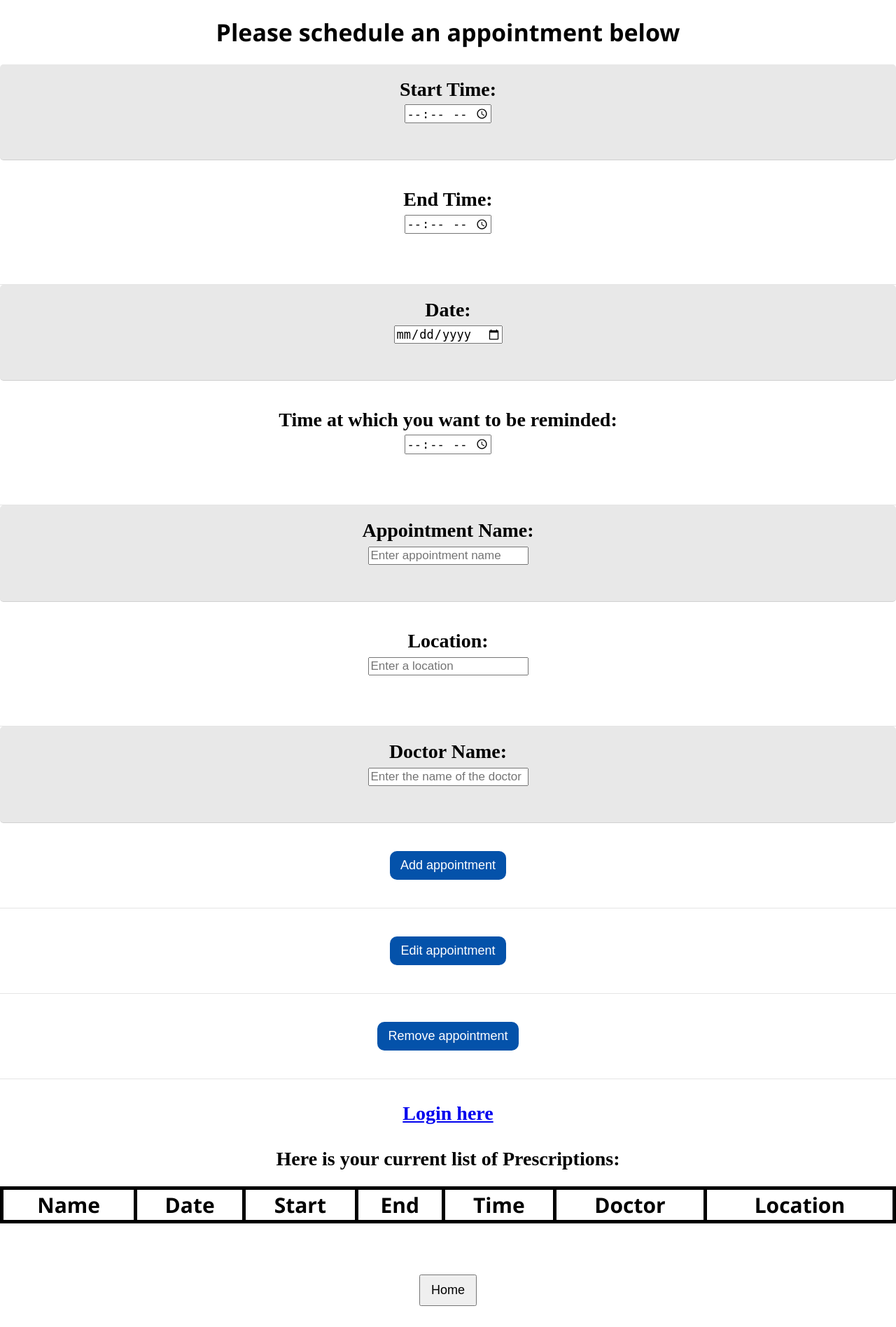
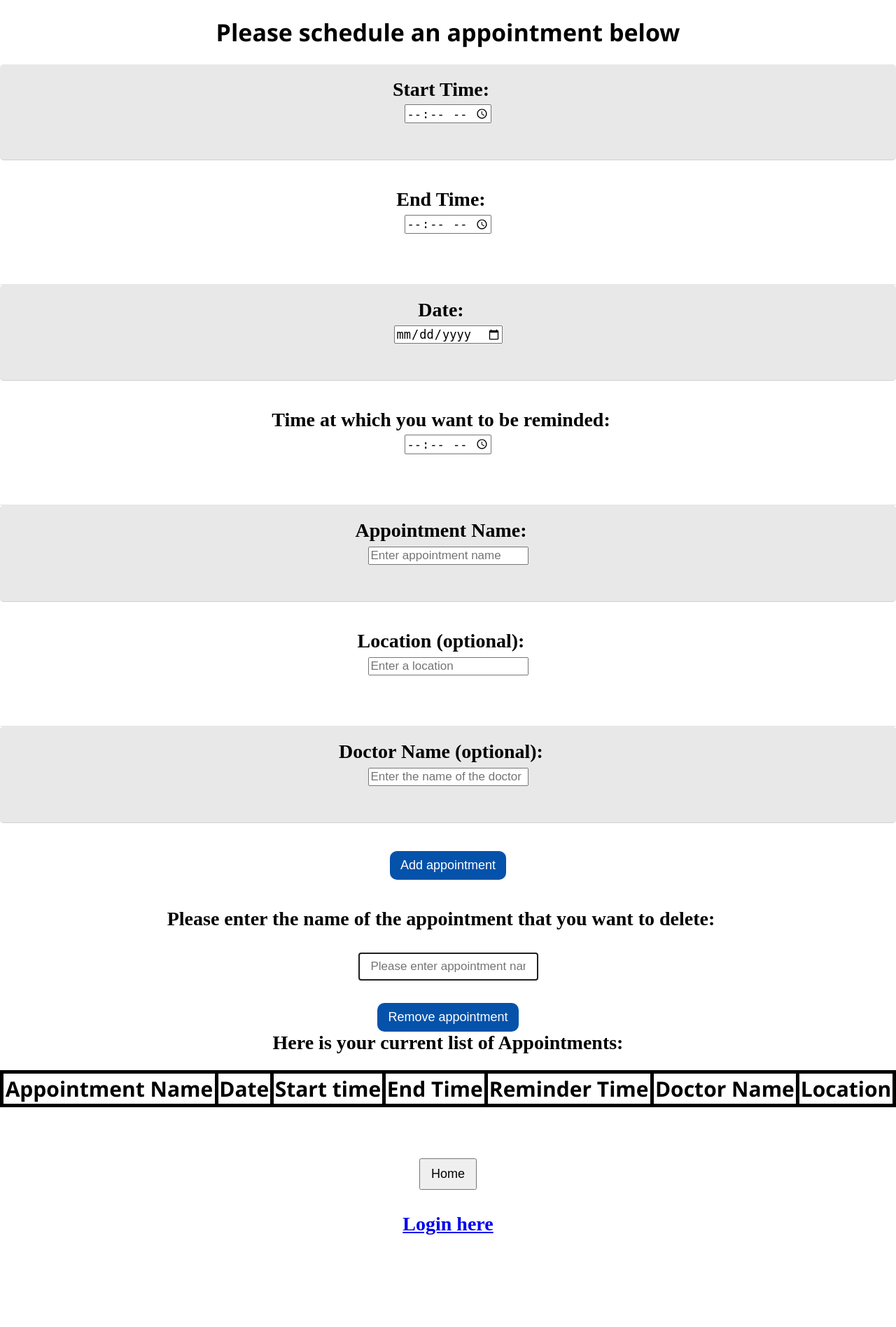
Before and after one commit to edwardjoreilly/Pill_Bottle_Scanner, a Flask app: page /appointments in a window 1280 px wide. Shown: the part 49-1945 px from the top of the page at 70% size. After the commit the page ends 1813 px from the top, so only its background shows below. Run offline with Flask 2, Linux system fonts and the light colour scheme; the visitor is signed in with stand-in values (Sample User, id 1); data that the repository does not hold is empty; some libraries are stand-ins or nearby versions.

Commit message:
Updated templates

```diff
--- a/templates/appointments.html
+++ b/templates/appointments.html
@@ -21,7 +21,6 @@
 		<link rel="stylesheet" href="/static/css/style.css"/>
 		<link rel="shortcut icon" href="#">
 		<link rel="stylesheet" href="/static/css/styleDisplayResults.css"/>
-		<script src="/static/JavaScript/script.js"></script>
 	</head>
 	<body>
 	<mid>
@@ -31,7 +30,6 @@
 		</header>
 		<h1>Please schedule an appointment below</h1>
 		<div class="b a">
-		<form name="form" "{{ url_for('appointments') }}" method="post" autocomplete="off">
 		<div class="form-group">
 			{% with messages = get_flashed_messages()  %}
 			{% if messages %}
@@ -48,80 +46,76 @@
 			{% endwith %}
 		</div>
 
+		<form action="{{ url_for('addApp') }}" method="POST" enctype="multipart/form-data" autocomplete="off" name="form">
 			<div class="form__fieldset xshadow">
-				<label for="starttime" class="form__label d">Start Time:</label><br>
+				<label for="starttime" class="form__label">Start Time:</label><br>
 				<input type="time" name="starttime" id="starttime" class="form__input" placeholder="Enter a start time" required/><br><br>
 			</div>
 
 			<div class="form__fieldset">
-				<label for="endtime" class="form__label d">End Time:</label><br>
+				<label for="endtime" class="form__label">End Time:</label><br>
 				<input type="time" name="endtime" id="endtime" class="form__input" placeholder="Enter an end time" required/><br><br>
 			</div>
 
 			<div class="form__fieldset xshadow">
-				<label for="date" class="form__label d">Date:</label><br>
+				<label for="date" class="form__label">Date:</label><br>
 				<input type="date" name="date" id="date" class="form__input" placeholder="Enter your last name" required/><br><br>
 			</div>
 
 			<div class="form__fieldset">
-				<label for="remindertime" class="form__label d">Time at which you want to be reminded:</label><br>
+				<label for="remindertime" class="form__label">Time at which you want to be reminded:</label><br>
 				<input type="time" name="remindertime" id="remindertime" class="form__input" placeholder="Enter a reminder time" required/><br><br>
 			</div>
 
 			<div class="form__fieldset xshadow">
-				<label for="appname" class="form__label d">Appointment Name:</label><br>
-				<input type="appname" name="appname" id="appname" class="form__input" placeholder="Enter appointment name" required/><br><br>
+				<label for="appname" class="form__label">Appointment Name:</label><br>
+				<input type="text" name="appname" id="appname" class="form__input" placeholder="Enter appointment name" required/><br><br>
 			</div>
 
 			<div class="form__fieldset">
-				<label for="location" class="form__label d">Location:</label><br>
-				<input type="location" name="location" id="location" class="form__input" placeholder="Enter a location" required/><br><br>
+				<label for="location" class="form__label">Location (optional):</label><br>
+				<input type="text" name="location" id="location" class="form__input" placeholder="Enter a location"/><br><br>
 			</div>
 
 			<div class="form__fieldset xshadow">
-				<label for="doctorname" class="form__label d">Doctor Name:</label><br>
-				<input type="doctorname" name="doctorname" id="doctorname" class="form__input" placeholder="Enter the name of the doctor" required/><br><br>
+				<label for="doctorname" class="form__label">Doctor Name (optional):</label><br>
+				<input type="text" name="doctorname" id="doctorname" class="form__input" placeholder="Enter the name of the doctor"/><br><br>
 			</div>
 
 			<div class="form__fieldset">
 				<input class="form__submit form__input" type="submit" value="Add appointment" />
 			</div>
+		</form>
 
-			<div class="form__fieldset">
-				<input class="form__submit form__input" type="submit" value="Edit appointment" />
+		<form action="{{ url_for('deleteApp') }}" method="POST" enctype="multipart/form-data" name="form">
+				<label for="appname" class="form__label">Please enter the name of the appointment that you want to delete:</label><br><br>
+				<input type="text" name="appname" placeholder="Please enter appointment name here" id="appname" class="form__submit form__input" required/><br><br>
+				<input class="form__submit form__input" type="submit" onclick="return confirm('Are you sure you want to delete this reminder?')" /value="Remove appointment" />
+		</form>
+
 	</div>
 
-			<div class="form__fieldset">
-				<input class="form__submit form__input" type="submit" value="Remove appointment" />
-			</div>
-
-			<div class="form-group">
-				<p style="padding:5px;">
-				<a href="{{ url_for('login') }}" class="btn btn-dark ">Login here</a></p>
-			</div>
-		</form>
-	</div>
-		<div class="b a">Here is your current list of Prescriptions:</div><br>
+		<div class="b a">Here is your current list of Appointments:</div><br>
 			<div class="table">
 				<table>
 					<tr>
-						<th>Name</th>
+						<th>Appointment Name</th>
 						<th>Date</th>
-						<th>Start</th>
-						<th>End</th>
-						<th>Time</th>
-						<th>Doctor</th>
+						<th>Start time</th>
+						<th>End Time</th>
+						<th>Reminder Time</th>
+						<th>Doctor Name</th>
 						<th>Location</th>
 					</tr>
 					{% for appointment in appointments %}
 					<tr>
-						<td>{{ appointments['appointmentname'] }}</td>
-						<td>{{ appointments['appdate'] }}</td>
-						<td>{{ appointments['starttime'] }}</td>
-						<td>{{ appointments['endtime'] }}</td>
-						<td>{{ appointments['remindertime'] }}</td>
-						<td>{{ appointments['doctorname'] }}</td>
-						<td>{{ appointments['location'] }}</td>
+						<td>{{ appointment['appointmentname'] }}</td>
+						<td>{{ appointment['appdate'] }}</td>
+						<td>{{ appointment['starttime'] }}</td>
+						<td>{{ appointment['endtime'] }}</td>
+						<td>{{ appointment['remindertime'] }}</td>
+						<td>{{ appointment['doctorname'] }}</td>
+						<td>{{ appointment['location'] }}</td>
 					</tr>
 					{% endfor %}
 				</table>
@@ -146,6 +140,10 @@
 				<input type="button" value="Home"/>
 			</a>
 		</div>
+		<div class="form-group b a">
+			<p style="padding:5px;">
+			<a href="{{ url_for('login') }}" class="btn btn-dark ">Login here</a></p>
+		</div>
 		<div style="height:30px"></div>
 	</div>
 	</mid>
--- a/templates/displayImage.html
+++ b/templates/displayImage.html
@@ -18,7 +18,7 @@
 			</div>
 		{% endif %}
 
-		<div class="form-group b" style="font-size:30px">
+		<div class="form-group" style="font-size:30px">
 			{% with messages = get_flashed_messages() %}
 				{% if messages %}
 					<ul>
@@ -37,7 +37,6 @@
 				<input class="btn" type="button" value="Home"/>
 			</a>
 		</div>
-	</div>
-	</mid>
+		</mid>
 	</body>
 </html>
--- a/templates/feedback.html
+++ b/templates/feedback.html
@@ -30,7 +30,7 @@
 	<p style="color:red; font-size: 20px; ">(Caution: If you have submitted the feedback before, the new feedback will replace the old one!)</p>
 
         <div class="shadow">
-            <form name="form" "{{ url_for('feedback') }}" method="post" autocomplete="off">
+            <form name="form" action="{{ url_for('feedback') }}" method="post" autocomplete="off">
                 <!-- <input type="text" name="feedback" id="feedback" class="form__input" placeholder="Please share your thoughts with us..." required/><br><br> -->
                 <!-- <textarea class="form__input" type="text" name="feedback" id="feedback" style="height:200px;" placeholder="Please share your thoughts with us..." required/></textarea> -->
                 <textarea class="textF" type="text" id="feedback" name="feedback" style="height:200px;" placeholder="Please share your thoughts with us..." required/></textarea>
--- a/templates/forgotpassword.html
+++ b/templates/forgotpassword.html
@@ -6,7 +6,8 @@
 		<link rel="stylesheet" href="/static/css/style.css"/>
 	</head>
 	<body onload="document.form.reset();">
-	<mid>
+			<mid>
+		<h3>Enter your email:</h3>
 	<div class="middle">
 		<header>
 			<div class="title">PBScanner</div>
@@ -17,6 +18,7 @@
 		</div>
 		<form action="{{ url_for('forgotpassword') }}" method="POST" name="form">
 			<div class="form__fieldset">
+				<label for="email" class="form__label">Email:</label><br>
 				<input type="email" name="email" placeholder="Email" id="email" class="form__input" required/><br><br>
 			</div>
 
@@ -35,7 +37,7 @@
 		{% endfor %}
 		{% endif %}
 		{% endwith %}
-		<a href="{{ url_for('home') }}" class="btn btn-dark " style="font-size:30px">Home</a>
+				<a href="{{ url_for('home') }}" class="btn btn-dark " style="font-size:30px">Home</a>
 	</div>
 	</mid>
 	</body>
--- a/templates/forgotusername.html
+++ b/templates/forgotusername.html
@@ -6,7 +6,8 @@
 		<link rel="stylesheet" href="/static/css/style.css"/>
 	</head>
 	<body onload="document.form.reset();">
-	<mid>
+			<mid>
+		<h3>Enter your email:</h3>
 	<div class="middle">
 		<header>
 			<div class="title">PBScanner</div>
@@ -17,6 +18,7 @@
 		</div>
 		<form action="{{ url_for('forgotusername') }}" method="POST" name="form">
 			<div class="form__fieldset">
+				<label for="email" class="form__label">Email:</label><br>
 				<input type="text" name="email" placeholder="Email" id="email" class="form__input" required/><br><br>
 			</div>
 
--- a/templates/resetpassword.html
+++ b/templates/resetpassword.html
@@ -7,7 +7,7 @@
 		<script src="/static/JavaScript/script.js"></script>
 	</head>
 	<body onload="document.form.reset();">
-	<mid>
+		<mid>
 	<div class="middle">
 		<header>
 			<div class="title">PBScanner</div>
```
Also changed, not shown: templates/displayResults.html (+18 -5 lines), templates/facelogin.html (+7 -49 lines), templates/home.html (+25 -27 lines), templates/login.html (+6 -6 lines), templates/register.html (+5 -4 lines), templates/reminders.html (+39 -43 lines). Lines whose indentation alone changed are shown as unchanged.
